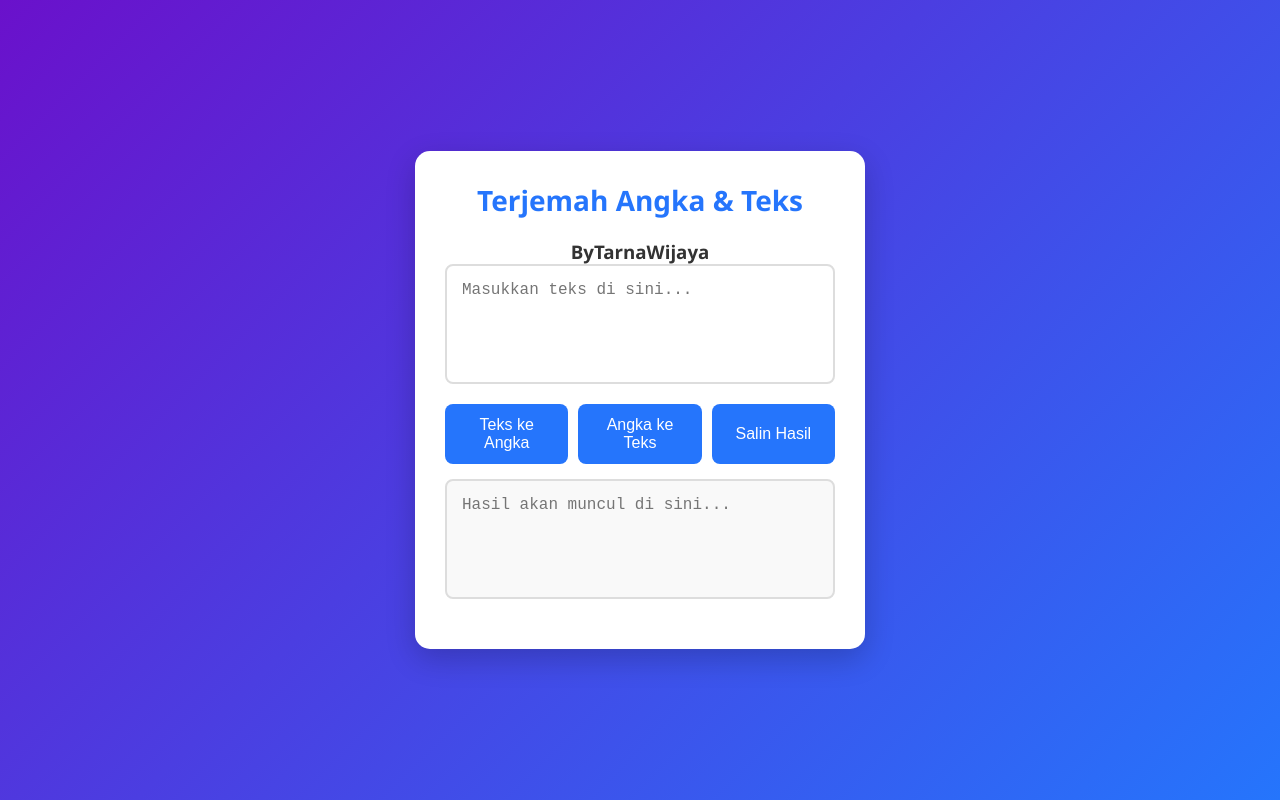
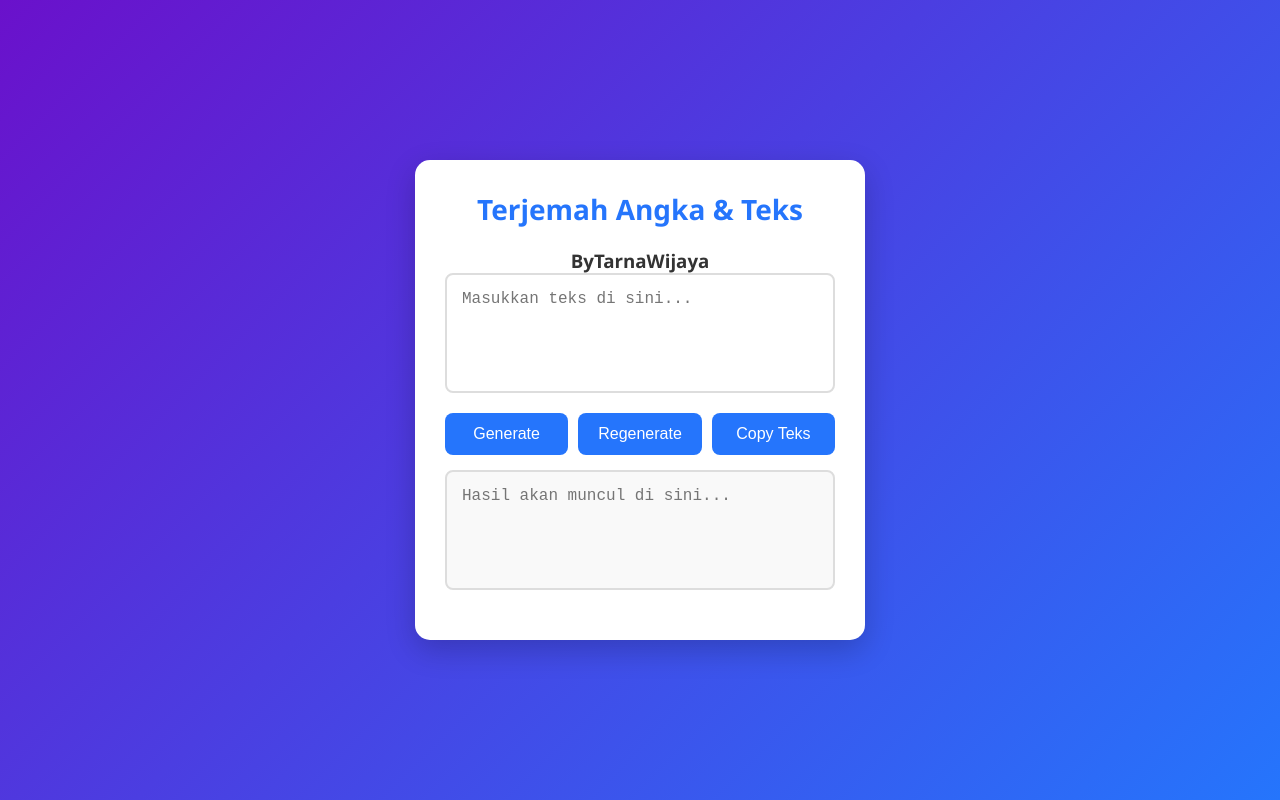
Before and after one commit to TarnaWijaya-Studio/Konverter-Teks-ke-Angka, a plain HTML site: page index.html in a window 1280 px wide. Drawn offline with Linux system fonts and the light colour scheme.

Commit message:
update index.html

```diff
--- a/index.html
+++ b/index.html
@@ -12,9 +12,9 @@
     <h3>ByTarnaWijaya</h3>
     <textarea id="inputText" placeholder="Masukkan teks di sini..."></textarea>
     <div class="buttons">
-      <button onclick="convertToNumbers()">Teks ke Angka</button>
-      <button onclick="convertToText()">Angka ke Teks</button>
-      <button onclick="copyResult()">Salin Hasil</button>
+      <button onclick="convertToNumbers()">Generate</button>
+      <button onclick="convertToText()">Regenerate</button>
+      <button onclick="copyResult()">Copy Teks</button>
     </div>
     <textarea id="outputText" readonly placeholder="Hasil akan muncul di sini..."></textarea>
   </div>
```
